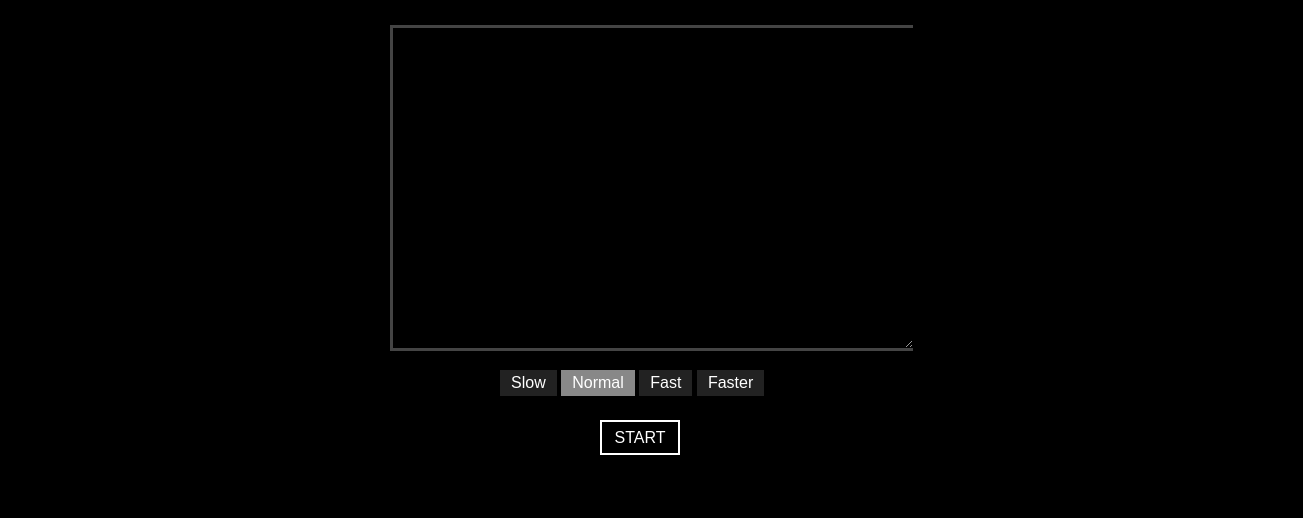
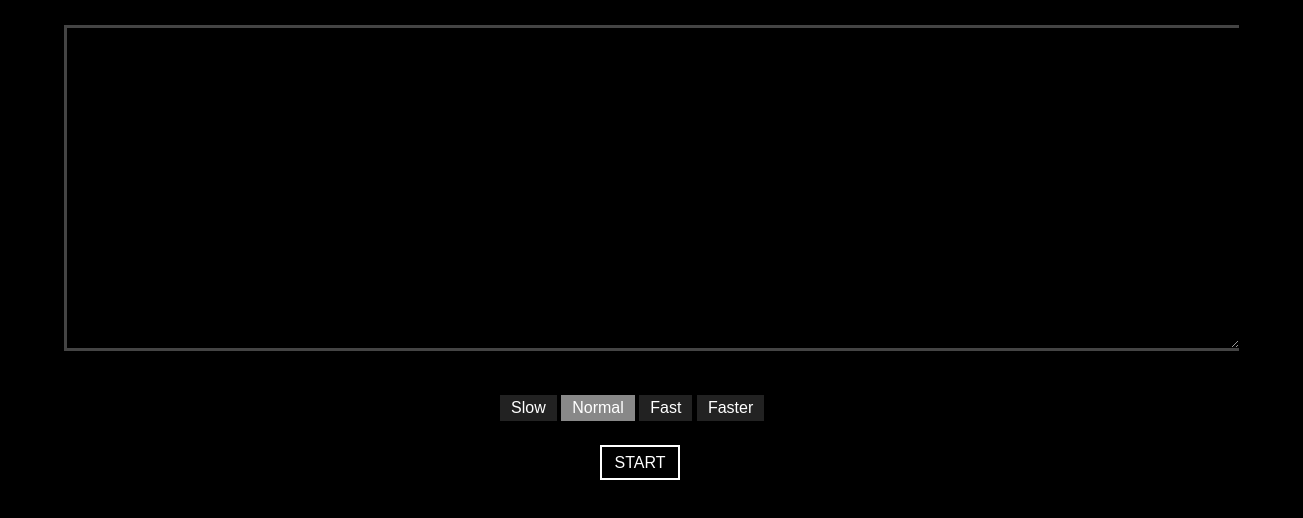
Before and after one commit to cevherkarakoc/Speed-Reading, a plain HTML site: page app.html in a window 1280 px wide. Shown: the whole page, 1303 px wide, since content can reach past the window. Drawn offline with Linux system fonts and the light colour scheme.

Commit message:
Stylizör

```diff
--- a/style.css
+++ b/style.css
@@ -47,7 +47,7 @@ body{
 	left:50%;
 
 	font-size:18px;
-
+	margin:25px;
 	margin-left:-140px;
 }
 
@@ -55,7 +55,7 @@ body{
 	position:absolute;
 	top:420px;
 	left:50%;
-
+	margin:25px;
 	margin-left:-40px;
 }
 
@@ -63,7 +63,7 @@ body{
 	position:absolute;
 	top:25px;
 	left:50%;
-
+	margin:25px;
 	margin-left:-40px;
 
 	display : none;
@@ -82,14 +82,11 @@ body{
 	scrollbar-highlight-color: #444;
 	scrollbar-shadow-color: #888;
 
-
-	width:500px;
+	margin:5%;
+	margin-top:25px;
+	width:90%;
 	height:300px;
-	position:absolute;
 	top:25px;
-	left:50%;
-
-	margin-left:-250px;
 }
 
 #wordBox{
```
